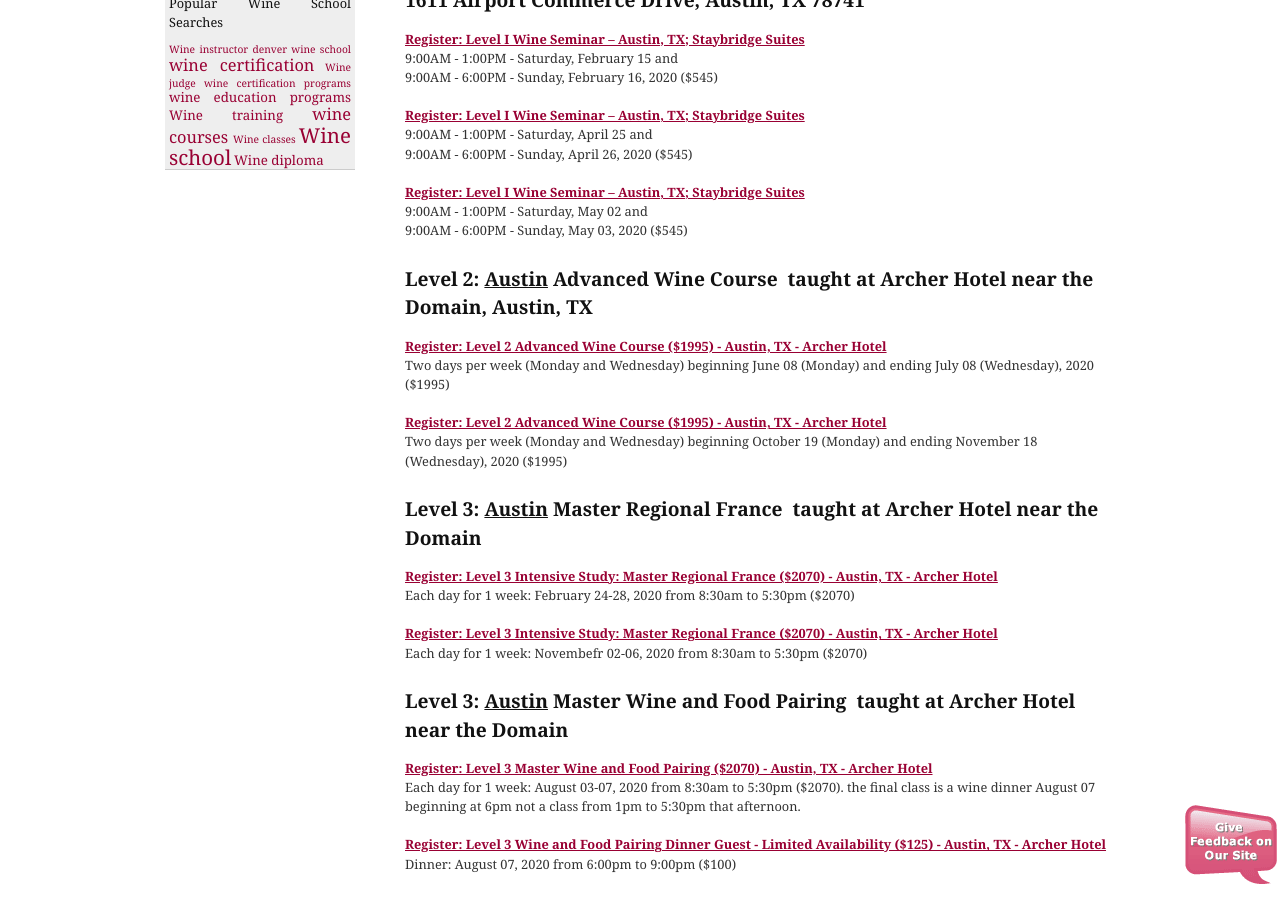
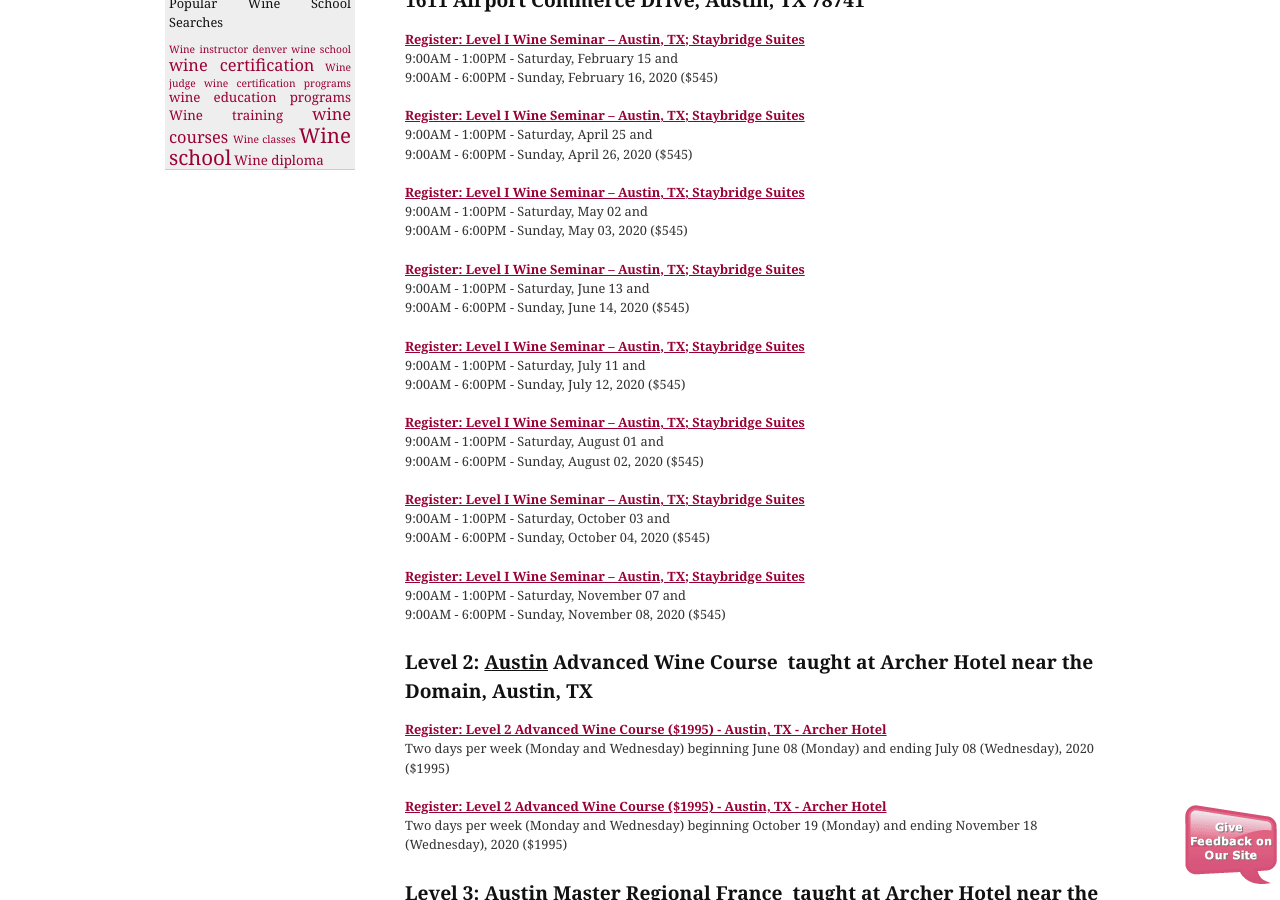
Before and after one commit to CKDev/internationalwineguild.com, a Jekyll site: the page built from texas-wine-school.html, in a window 1280 px wide and 900 px high, scrolled down 1668 px. Built offline with Jekyll 4.4.1, drawn with Linux system fonts in a browser that asks for light colours; a script that is not in the unit is left out; comment, search, counter and statistics services are not loaded.

Commit message:
Update texas-wine-school.html

```diff
--- a/texas-wine-school.html
+++ b/texas-wine-school.html
@@ -88,6 +88,40 @@
   9:00AM - 1:00PM - Saturday, May 02 and<br>
   9:00AM - 6:00PM - Sunday, May 03, 2020 ($545)</p>
 
+<p><a class="ga-track"
+    href="http://ww4.aitsafe.com/cf/add.cfm?userid=6714687&amp;product=Level+1+Wine+Seminar+Austin-Staybridge+Suites++-++06/13-14, 2020&amp;price=545&amp;return=www.internationalwineguild.com/texas-wine-school">
+    <strong>Register: Level I Wine Seminar – Austin, TX; Staybridge Suites</strong>
+  </a><br>
+  9:00AM - 1:00PM - Saturday, June 13 and<br>
+  9:00AM - 6:00PM - Sunday, June 14, 2020 ($545)</p>
+
+<p><a class="ga-track"
+    href="http://ww4.aitsafe.com/cf/add.cfm?userid=6714687&amp;product=Level+1+Wine+Seminar+Austin-Staybridge+Suites++-++07/11-12, 2020&amp;price=545&amp;return=www.internationalwineguild.com/texas-wine-school">
+    <strong>Register: Level I Wine Seminar – Austin, TX; Staybridge Suites</strong>
+  </a><br>
+  9:00AM - 1:00PM - Saturday, July 11 and<br>
+  9:00AM - 6:00PM - Sunday, July 12, 2020 ($545)</p>
+
+<p><a class="ga-track"
+    href="http://ww4.aitsafe.com/cf/add.cfm?userid=6714687&amp;product=Level+1+Wine+Seminar+Austin-Staybridge+Suites++-++08/1-2, 2020&amp;price=545&amp;return=www.internationalwineguild.com/texas-wine-school">
+    <strong>Register: Level I Wine Seminar – Austin, TX; Staybridge Suites</strong>
+  </a><br>
+  9:00AM - 1:00PM - Saturday, August 01 and<br>
+  9:00AM - 6:00PM - Sunday, August 02, 2020 ($545)</p>
+
+<p><a class="ga-track"
+    href="http://ww4.aitsafe.com/cf/add.cfm?userid=6714687&amp;product=Level+1+Wine+Seminar+Austin-Staybridge+Suites++-++10/3-4, 2020&amp;price=545&amp;return=www.internationalwineguild.com/texas-wine-school">
+    <strong>Register: Level I Wine Seminar – Austin, TX; Staybridge Suites</strong>
+  </a><br>
+  9:00AM - 1:00PM - Saturday, October 03 and<br>
+  9:00AM - 6:00PM - Sunday, October 04, 2020 ($545)</p>
+
+<p><a class="ga-track"
+    href="http://ww4.aitsafe.com/cf/add.cfm?userid=6714687&amp;product=Level+1+Wine+Seminar+Austin-Staybridge+Suites++-++11/7-8, 2020&amp;price=545&amp;return=www.internationalwineguild.com/texas-wine-school">
+    <strong>Register: Level I Wine Seminar – Austin, TX; Staybridge Suites</strong>
+  </a><br>
+  9:00AM - 1:00PM - Saturday, November 07 and<br>
+  9:00AM - 6:00PM - Sunday, November 08, 2020 ($545)</p>
 
 <h3><strong>Level 2: <u>Austin</u> Advanced Wine Course&nbsp; taught at Archer Hotel near the Domain, Austin, TX&nbsp;</strong></h3>
 
```
